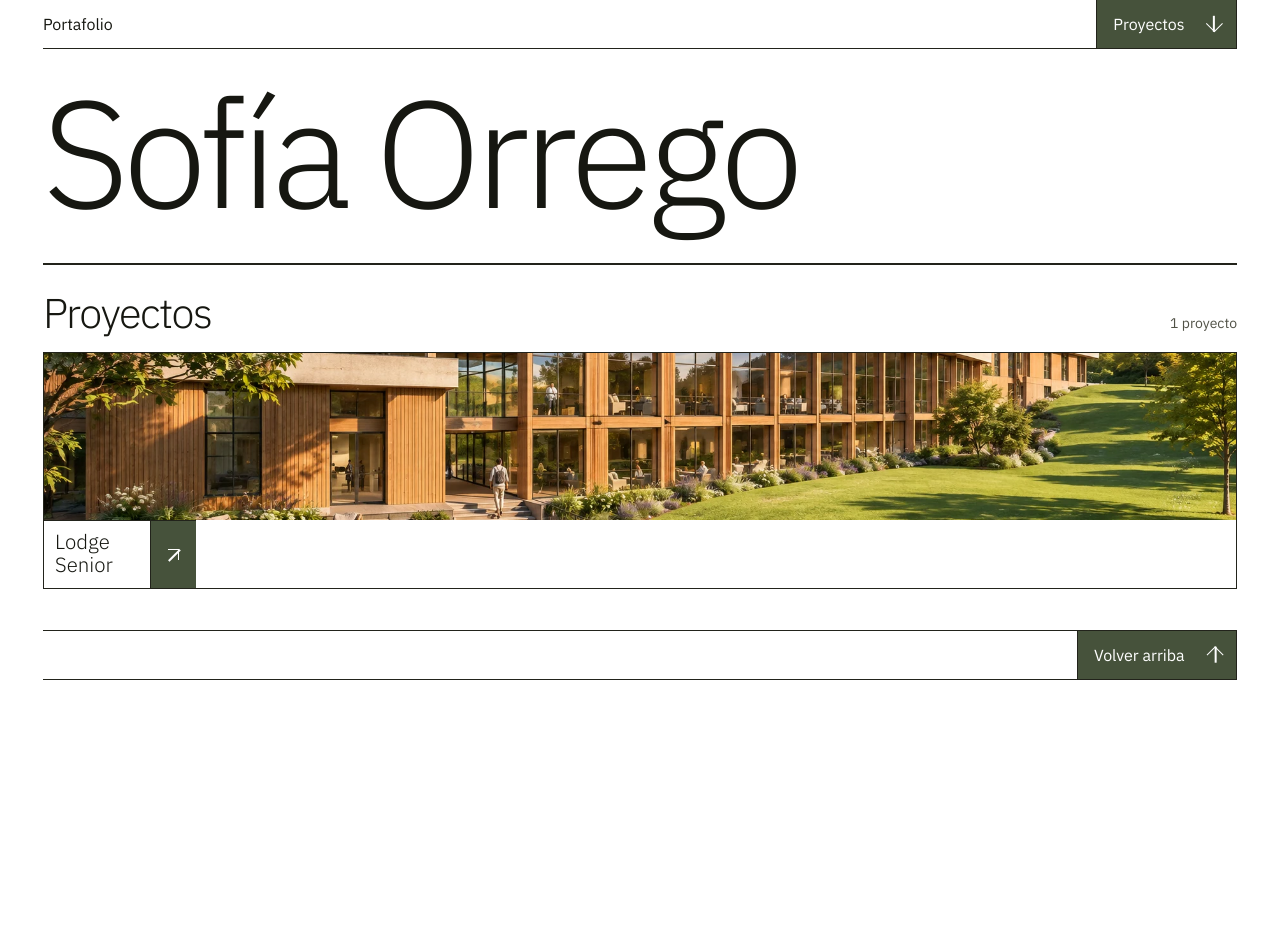
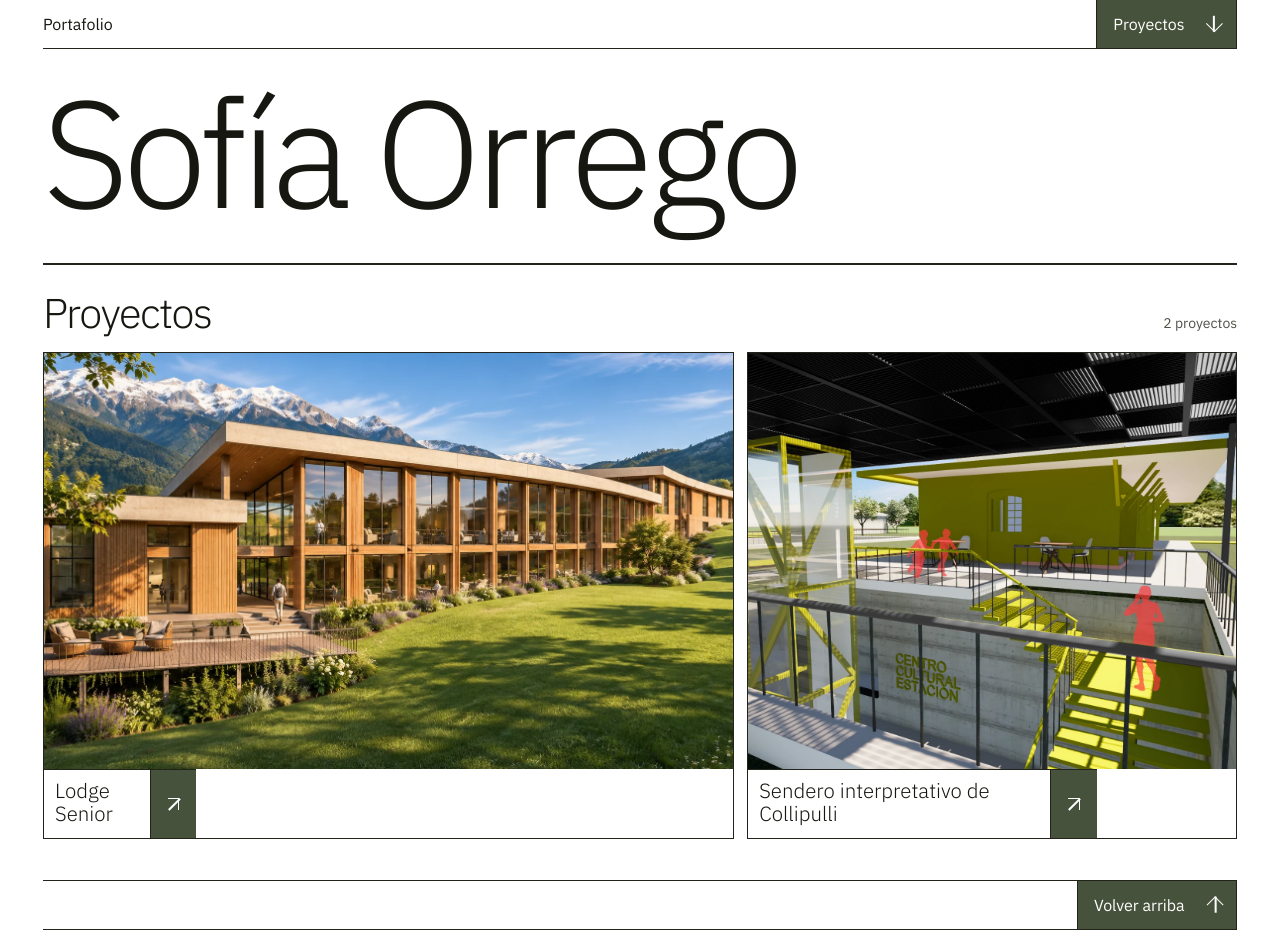
Before and after one commit to sofiaorrego/sofiaorrego.github.io, a Next.js app: page / in a window 1280 px wide. Before the commit the page ends 800 px from the top, so only its background shows below. Built offline with nearby package versions, Linux system fonts and the light colour scheme.

Commit message:
Agrega el Sendero interpretativo de Collipulli

```diff
--- a/content/projects.ts
+++ b/content/projects.ts
@@ -16,4 +16,19 @@ export const projects: PortfolioProject[] = [
       height: 840,
     },
   },
+  {
+    id: "sendero-interpretativo-collipulli",
+    title: "Sendero interpretativo de Collipulli",
+    description: [
+      "Proyecto grupal de magíster desarrollado con Freddy Sepúlveda. En Collipulli, Región de La Araucanía, la propuesta enlaza la estación ferroviaria, la iglesia de San Leonardo, el Molino El Globo y el viaducto del Malleco mediante un recorrido patrimonial.",
+      "La intervención propone recuperar la estación como centro cultural. Un atrio prolonga el paseo patrimonial y un nivel soterrado incorpora espacios de exposición. El programa contempla una muestra dedicada a Mario Grandón.",
+      "El sendero incorpora una ciclovía, miradores y espacios de pausa. En el viaducto, una pasarela con exposiciones a ambos lados permite recorrer el interior de la estructura.",
+    ].join("\n\n"),
+    cover: {
+      src: "/proyectos/sendero-interpretativo-collipulli.webp",
+      alt: "Vista del centro cultural en la Estación Collipulli, con un atrio cubierto y una escalera amarilla",
+      width: 1920,
+      height: 1080,
+    },
+  },
 ];
```
Also changed, not shown: public/proyectos/sendero-interpretativo-collipulli.webp (added).
